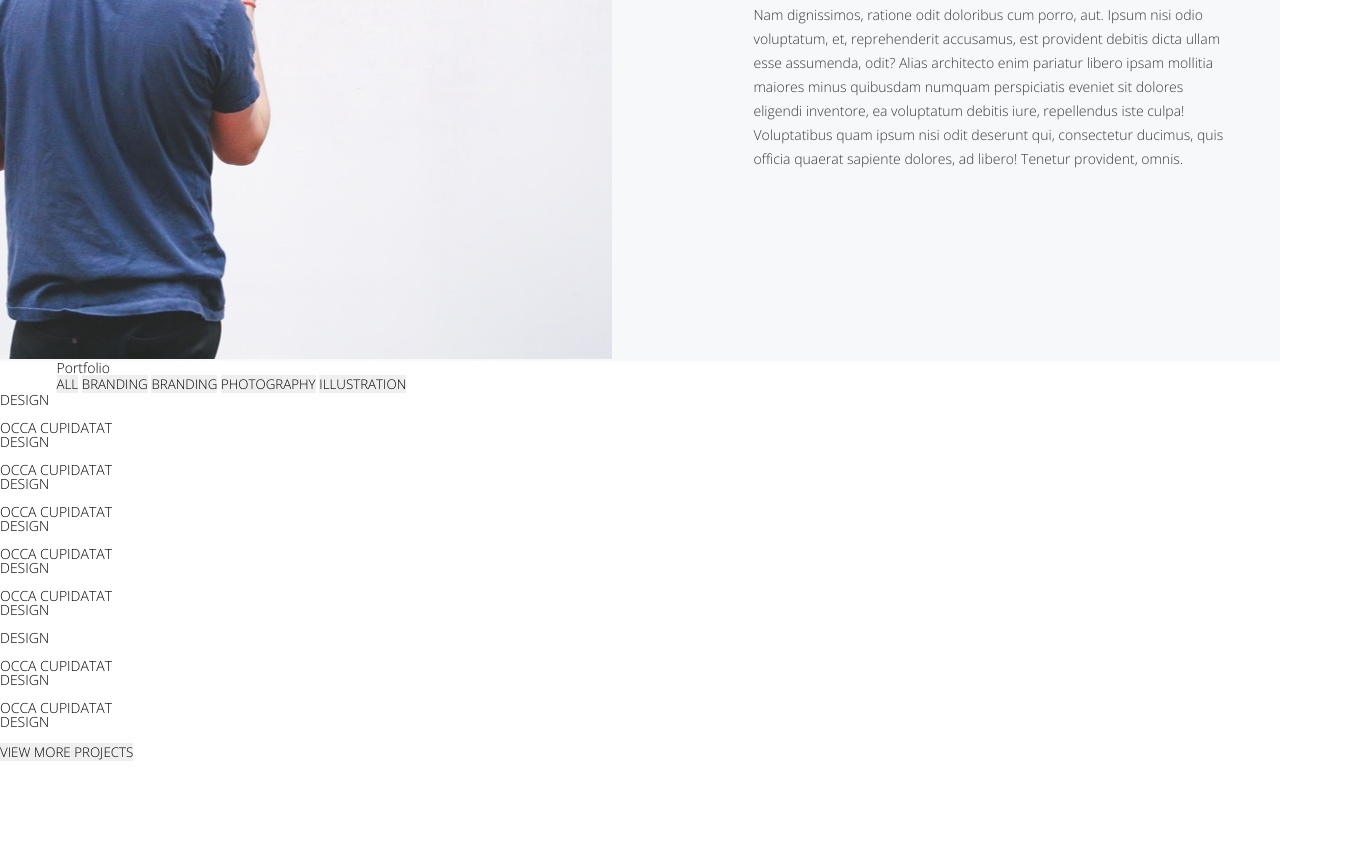
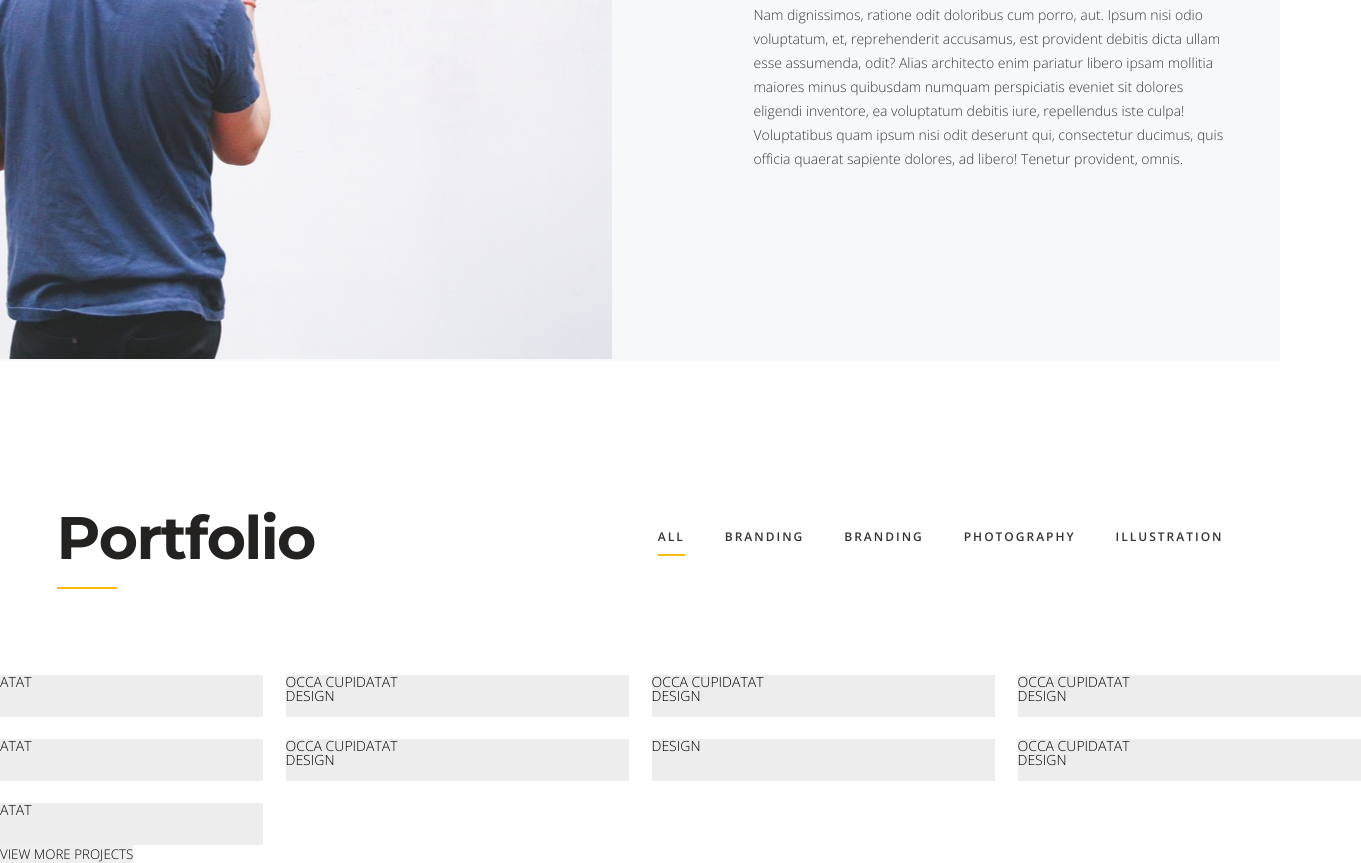
Before and after one commit to Vasyanya999/Oxygen, a website: page app/index.html in a window 1280 px wide. Shown: the part 2622-3485 px from the top of the page, 1361 px wide, since content can reach past the window. Before the commit the page ends 3383 px from the top, so only its background shows below. Drawn offline with nearby package versions, Linux system fonts and the light colour scheme; files that its build step writes are made by us from their sources; files whose address does not match are found by name.

Commit message:
add grid in block portfolio

```diff
--- a/app/html/portfolio.html
+++ b/app/html/portfolio.html
@@ -1,10 +1,11 @@
+<div class="section__portfolio">
   <section class="portfolio">
     <div class="container">
       <div class="portfolio__head">
-      <h2 class="portfolio__title">Portfolio</h2>
+        <h2 class="portfolio__title title">Portfolio</h2>
         <div class="portfolio__buttons">
 
-        <button class="portfolio__btn">ALL</button>
+          <button class="portfolio__btn -active">ALL</button>
           <button class="portfolio__btn">BRANDING</button>
           <button class="portfolio__btn">BRANDING</button>
           <button class="portfolio__btn">PHOTOGRAPHY</button>
@@ -13,47 +14,47 @@
       </div>
     </div>
     <div class="portfolio__gallery">
-    <div class="portfolio__item">
+      <div class="portfolio__item portfolio__item--1">
+        <h5 class="portfolio__item-title">OCCA CUPIDATAT</h5>
+        <p class="portfolio__item-description">DESIGN</p>
+        <img class="portfolio__item-img" src="" alt="">
+      </div>
+      <div class="portfolio__item portfolio__item--2">
+        <h5 class="portfolio__item-title">OCCA CUPIDATAT</h5>
+        <p class="portfolio__item-description">DESIGN</p>
+        <img class="portfolio__item-img" src="" alt="">
+      </div>
+      <div class="portfolio__item portfolio__item--3">
+        <h5 class="portfolio__item-title">OCCA CUPIDATAT</h5>
+        <p class="portfolio__item-description">DESIGN</p>
+        <img class="portfolio__item-img" src="" alt="">
+      </div>
+      <div class="portfolio__item portfolio__item--4">
+        <h5 class="portfolio__item-title">OCCA CUPIDATAT</h5>
+        <p class="portfolio__item-description">DESIGN</p>
+        <img class="portfolio__item-img" src="" alt="">
+      </div>
+      <div class="portfolio__item portfolio__item--5">
+        <h5 class="portfolio__item-title">OCCA CUPIDATAT</h5>
+        <p class="portfolio__item-description">DESIGN</p>
+        <img class="portfolio__item-img" src="" alt="">
+      </div>
+      <div class="portfolio__item portfolio__item--6">
+        <h5 class="portfolio__item-title">OCCA CUPIDATAT</h5>
+        <p class="portfolio__item-description">DESIGN</p>
+        <img class="portfolio__item-img" src="" alt="">
+      </div>
+      <div class="portfolio__item portfolio__item--7">
         <h5 class="portfolio__item-title"></h5>
         <p class="portfolio__item-description">DESIGN</p>
         <img class="portfolio__item-img" src="" alt="">
       </div>
-    <div class="portfolio__item">
+      <div class="portfolio__item portfolio__item--8">
         <h5 class="portfolio__item-title">OCCA CUPIDATAT</h5>
         <p class="portfolio__item-description">DESIGN</p>
         <img class="portfolio__item-img" src="" alt="">
       </div>
-    <div class="portfolio__item">
-      <h5 class="portfolio__item-title">OCCA CUPIDATAT</h5>
-      <p class="portfolio__item-description">DESIGN</p>
-      <img class="portfolio__item-img" src="" alt="">
-    </div>
-    <div class="portfolio__item">
-      <h5 class="portfolio__item-title">OCCA CUPIDATAT</h5>
-      <p class="portfolio__item-description">DESIGN</p>
-      <img class="portfolio__item-img" src="" alt="">
-    </div>
-    <div class="portfolio__item">
-      <h5 class="portfolio__item-title">OCCA CUPIDATAT</h5>
-      <p class="portfolio__item-description">DESIGN</p>
-      <img class="portfolio__item-img" src="" alt="">
-    </div>
-    <div class="portfolio__item">
-      <h5 class="portfolio__item-title">OCCA CUPIDATAT</h5>
-      <p class="portfolio__item-description">DESIGN</p>
-      <img class="portfolio__item-img" src="" alt="">
-    </div>
-    <div class="portfolio__item">
-      <h5 class="portfolio__item-title"></h5>
-      <p class="portfolio__item-description">DESIGN</p>
-      <img class="portfolio__item-img" src="" alt="">
-    </div>
-    <div class="portfolio__item">
-      <h5 class="portfolio__item-title">OCCA CUPIDATAT</h5>
-      <p class="portfolio__item-description">DESIGN</p>
-      <img class="portfolio__item-img" src="" alt="">
-    </div>
-    <div class="portfolio__item">
+      <div class="portfolio__item portfolio__item--9">
         <h5 class="portfolio__item-title">OCCA CUPIDATAT</h5>
         <p class="portfolio__item-description">DESIGN</p>
         <img class="portfolio__item-img" src="" alt="">
@@ -61,3 +62,4 @@
     </div>
     <button class="portfolio__btn-all">VIEW MORE PROJECTS</button>
   </section>
+</div>
--- a/app/scss/blocks/portfolio.scss
+++ b/app/scss/blocks/portfolio.scss
@@ -0,0 +1,84 @@
+.section__portfolio {
+  margin-top: 139px;
+}
+.portfolio {
+  &__head {
+    display: flex;
+    justify-content: space-between;
+    align-items: center;
+    margin-bottom: 100px;
+  }
+
+  &__title {
+  }
+
+  &__buttons {
+    display: flex;
+    gap: 40px;
+  }
+
+  &__btn {
+    font-family: "openSans-semiBold", sans-serif;
+    background: #ffffff;
+    font-weight: 600;
+    font-size: 12px;
+    line-height: 200%;
+    letter-spacing: 2px;
+    color: #333333;
+    position: relative;
+    &.-active {
+      &:after {
+        content: "";
+        position: absolute;
+        width: 100%;
+        height: 2px;
+        background: #fcbb08;
+        bottom: -7px;
+        left: 0;
+      }
+    }
+  }
+
+  &__gallery {
+    display: grid;
+    grid-row-gap: 22px;
+    grid-column-gap: 23px;
+    grid-template-columns: 343px 343px 343px 343px;
+    justify-content: center;
+    // grid-template-rows: 494px;
+  }
+
+  &__item {
+    background: #ededed;
+    &--1 {
+    }
+    &--2 {
+    }
+    &--3 {
+    }
+    &--4 {
+    }
+    &--5 {
+    }
+    &--6 {
+    }
+    &--7 {
+    }
+    &--8 {
+    }
+    &--9 {
+    }
+  }
+
+  &__item-title {
+  }
+
+  &__item-description {
+  }
+
+  &__item-img {
+  }
+
+  &__btn-all {
+  }
+}
```
Also changed, not shown: public/index.html (+1 -1 lines), public/main.css. Lines whose indentation alone changed are shown as unchanged.
